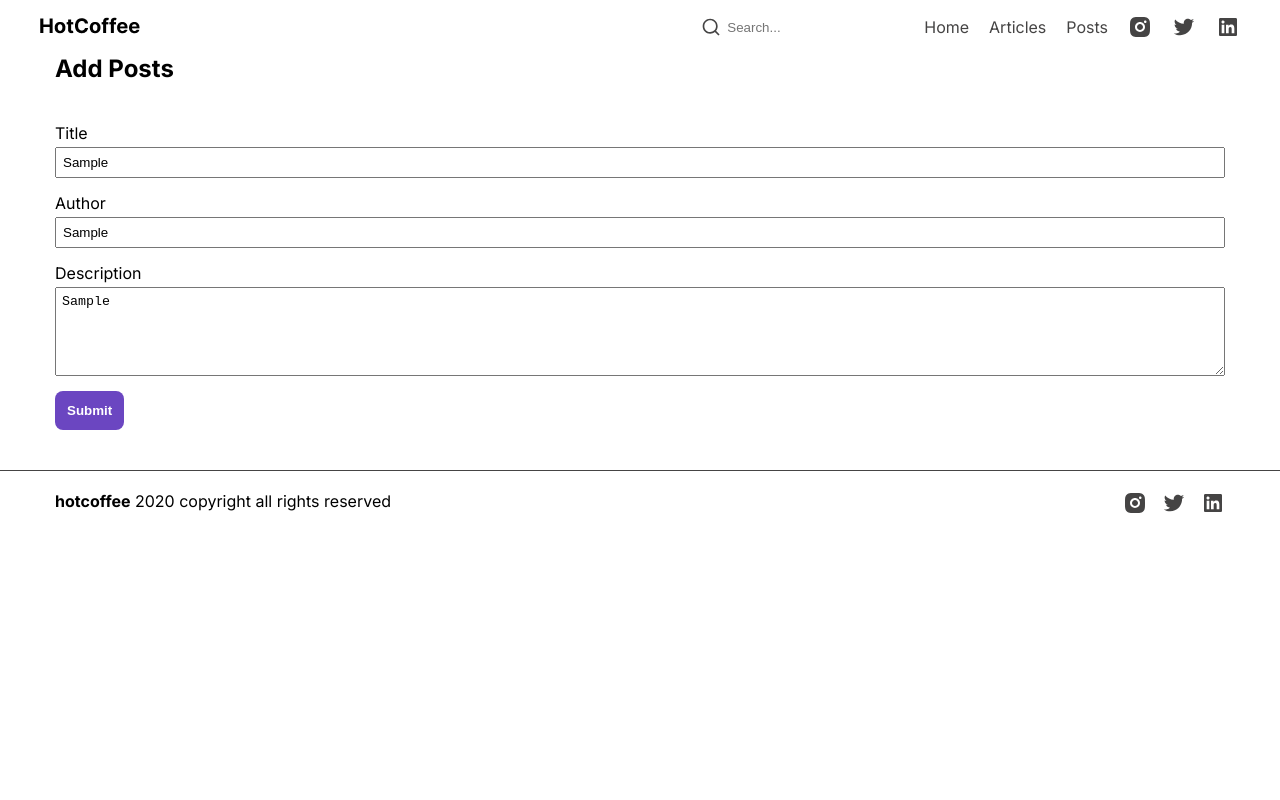
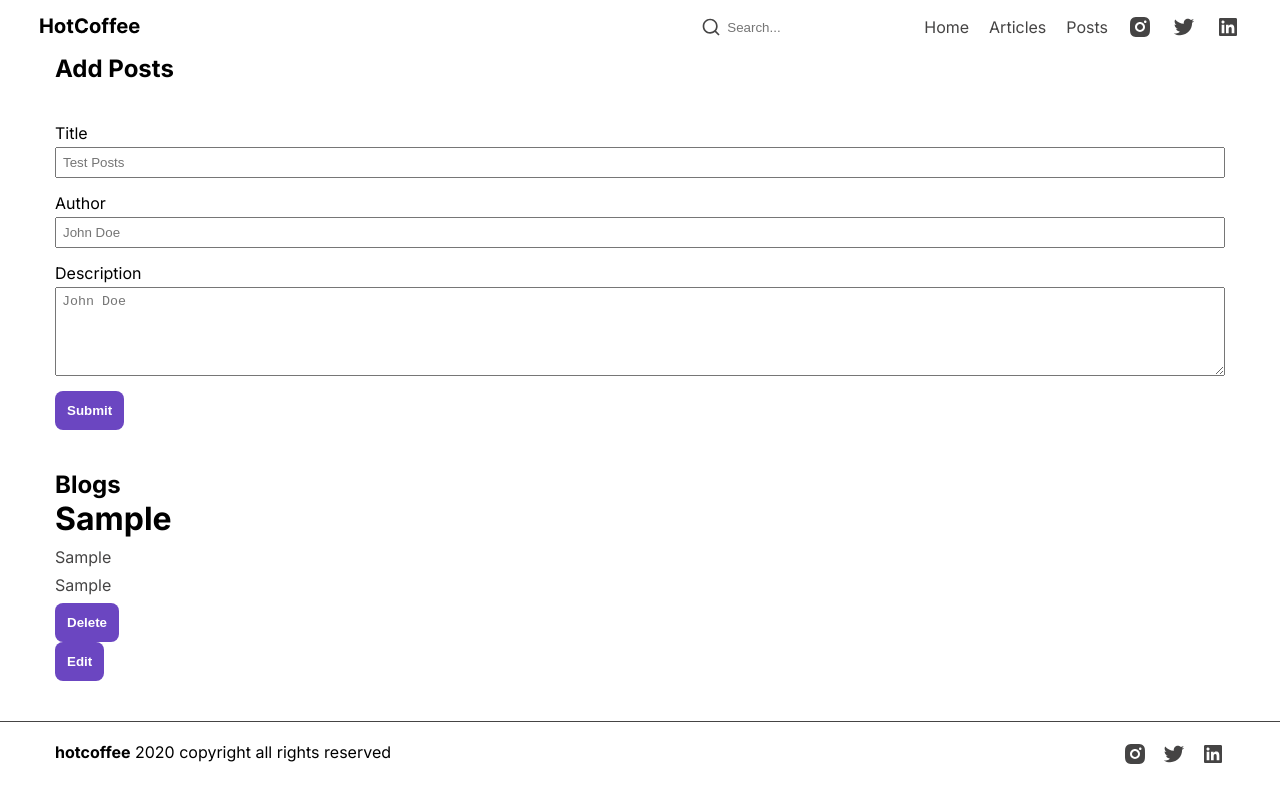
Before and after one commit to abii19/react-test-app, a React (Create React App) app: page /posts in a window 1280 px wide. Both pictures are taken after typing "Sample", "Sample", "Sample" into the empty fields and a click on the button "Submit". Built offline with nearby package versions, Linux system fonts and the light colour scheme.

Commit message:
Post crud opreation created

```diff
--- a/package.json
+++ b/package.json
@@ -10,6 +10,7 @@
     "react-dom": "^18.0.0",
     "react-router-dom": "6",
     "react-scripts": "5.0.0",
+    "uuid": "^8.3.2",
     "web-vitals": "^2.1.4"
   },
   "scripts": {
--- a/src/components/posts/Posts.jsx
+++ b/src/components/posts/Posts.jsx
@@ -1,15 +1,17 @@
 import React, { useState } from "react";
+import { v4 as uuidv4 } from "uuid";
 import { Button } from "../shared";
 
 const Posts = () => {
   const [blogs, setBlogs] = useState([]);
-  console.log(blogs);
+  // console.log(blogs);
 
   const [values, setValues] = useState({
     title: "",
     author: "",
     description: "",
   });
+  const [isEdit, setIsEdit] = useState(false);
 
   const handleChange = (e) => {
     const { name, value } = e.target;
@@ -21,8 +23,42 @@ const Posts = () => {
 
   const handleSubmit = (e) => {
     e.preventDefault();
-    alert("Submit!");
-    setBlogs([...blogs, values]);
+    setBlogs([...blogs, { id: uuidv4(), ...values }]);
+    setValues({
+      title: "",
+      author: "",
+      description: "",
+    });
+  };
+
+  const deletePost = (id) => {
+    setBlogs(blogs.filter((blog) => blog.id !== id));
+  };
+
+  const editPost = (id) => {
+    const toEditBlog = blogs.find((blog) => blog.id === id);
+    setValues({
+      id: toEditBlog.id,
+      title: toEditBlog.title,
+      author: toEditBlog.author,
+      description: toEditBlog.description,
+    });
+    setIsEdit(true);
+  };
+
+  const handleUpdate = (e) => {
+    e.preventDefault();
+
+    const filteredBlogs = blogs.filter((blog) => blog.id !== values.id);
+
+    setBlogs([values, ...filteredBlogs]);
+
+    setValues({
+      title: "",
+      author: "",
+      description: "",
+    });
+    setIsEdit(false);
   };
 
   return (
@@ -31,7 +67,7 @@ const Posts = () => {
         <h2>Add Posts</h2>
         <br />
         <br />
-        <form onSubmit={handleSubmit}>
+        <form onSubmit={isEdit ? handleUpdate : handleSubmit}>
           <div className="form-group">
             <label>Title</label>
             <input
@@ -63,8 +99,26 @@ const Posts = () => {
               placeholder="John Doe"
             />
           </div>
-          <Button title="Submit" type="submit" />
+          <Button title={isEdit ? "Update" : "Submit"} type="submit" />
         </form>
+
+        <br />
+        <br />
+
+        <h2>Blogs</h2>
+        <div>
+          {blogs.map((blog) => {
+            return (
+              <div key={blog.id}>
+                <h3>{blog.title}</h3>
+                <p>{blog.author}</p>
+                <p>{blog.description}</p>
+                <Button handleClick={() => deletePost(blog.id)}>Delete</Button>
+                <Button handleClick={() => editPost(blog.id)}>Edit</Button>
+              </div>
+            );
+          })}
+        </div>
       </div>
     </>
   );
--- a/src/components/shared/Button.jsx
+++ b/src/components/shared/Button.jsx
@@ -5,12 +5,17 @@ const Button = (props) => {
     handleClick,
     Icon,
     iconPosition = "right",
+    children,
   } = props;
   // const handleClick = () => {
   //   alert("Button Component!");
   // };
   return (
     <button type={type} className="" onClick={handleClick}>
+      {children ? (
+        children
+      ) : (
+        <>
           {Icon && iconPosition === "left" && (
             <span>
               <Icon />
@@ -22,6 +27,8 @@ const Button = (props) => {
               <Icon />
             </span>
           )}
+        </>
+      )}
     </button>
   );
 };
```
Lines whose indentation alone changed are shown as unchanged.
